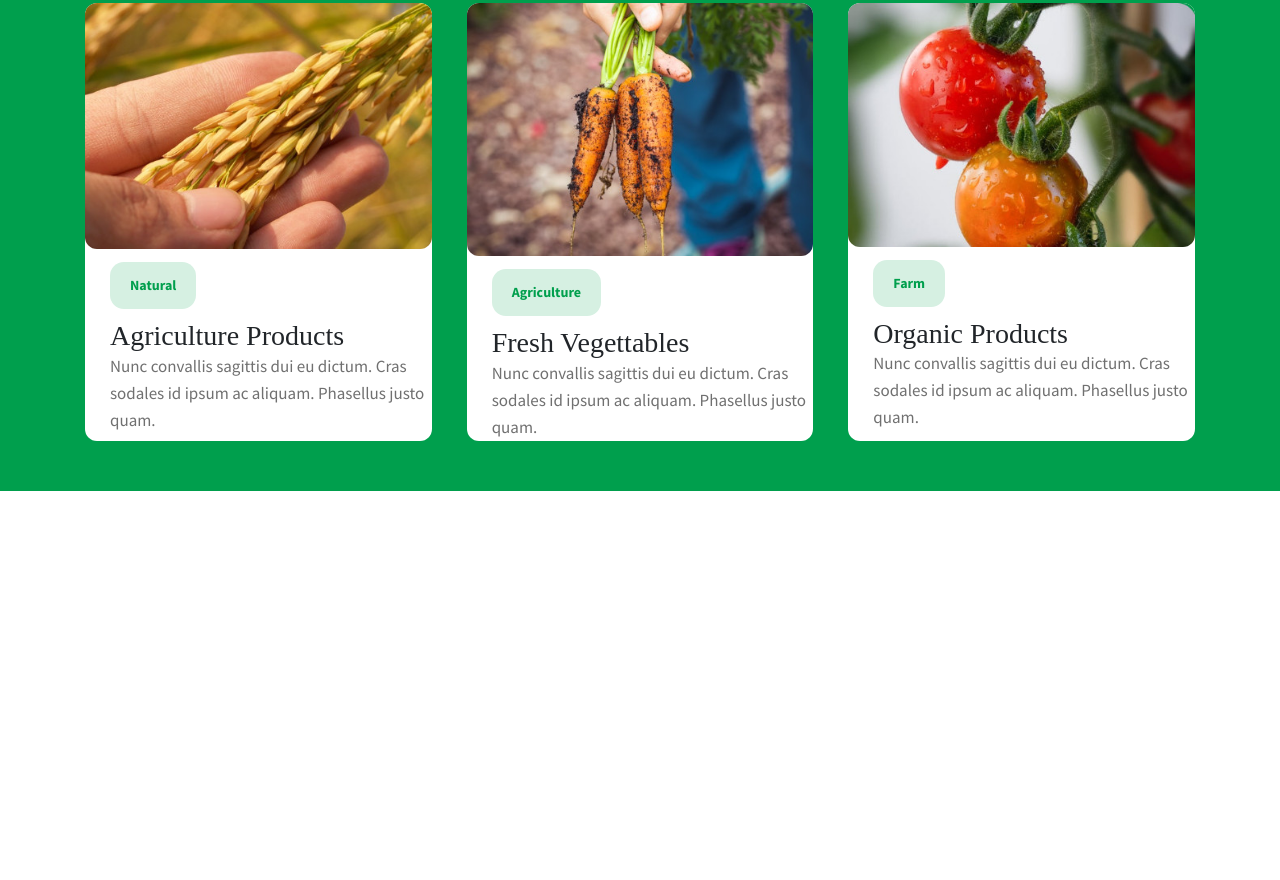
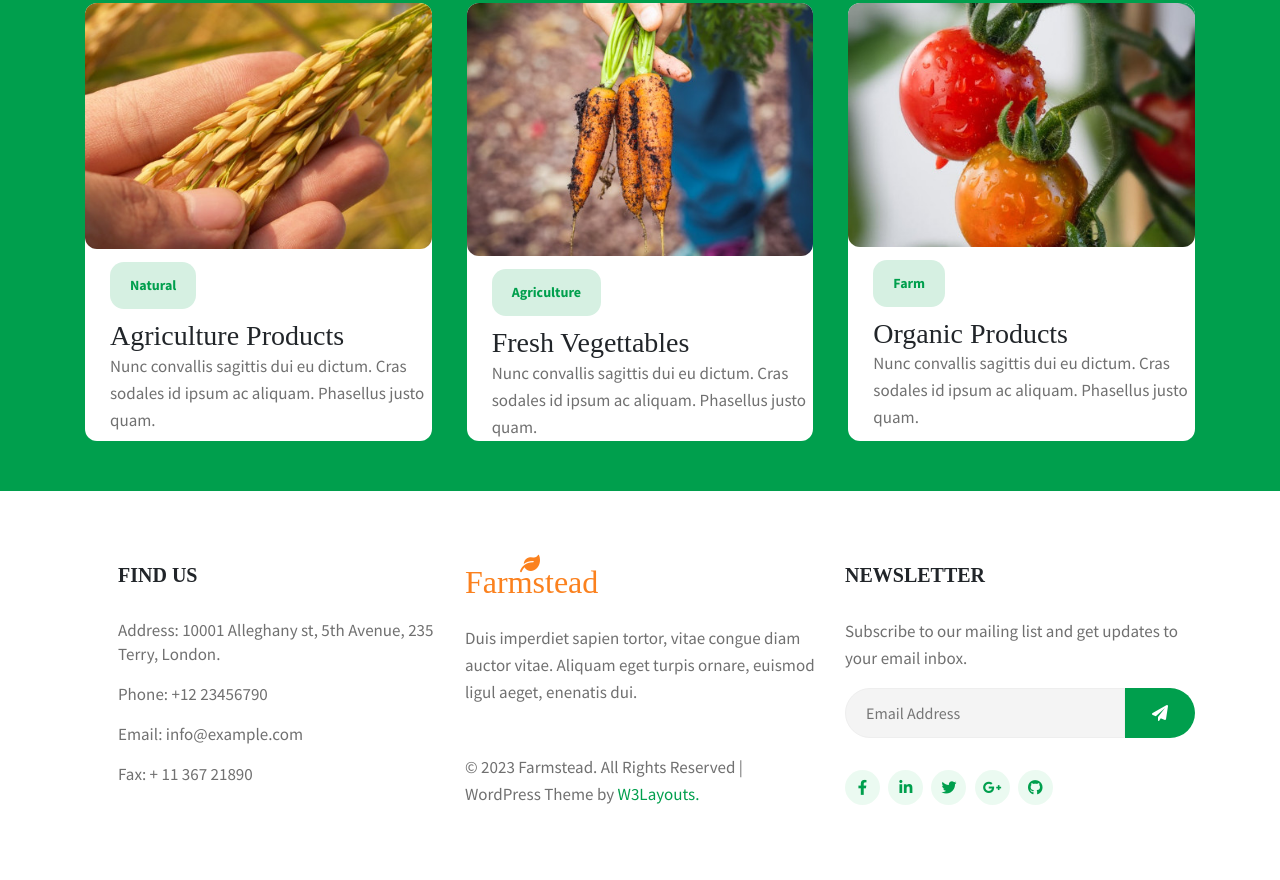
Before and after one commit to hieuhuynh201416/Farmstead, a plain HTML site: page Farmstead/index.html in a window 1280 px wide. Shown: the part 1739-2619 px from the top of the page. Before the commit the page ends 2230 px from the top, so only its background shows below. Drawn offline with nearby package versions, Linux system fonts and the light colour scheme; some packages are replaced by stand-ins of ours; a script that the page names is missing; files whose address does not match are found by name; a web font is replaced by a local one.

Commit message:
Phần footer

```diff
--- a/Farmstead/index.css
+++ b/Farmstead/index.css
@@ -6,10 +6,6 @@
 }
 @media (min-width: 1280px) .container {
   max-width: 1200px;
-}
-.container {
-  margin: 0 auto;
-  width: 95%;
 }
 
 /* WORK */
@@ -186,3 +182,108 @@ h5.small-title {
   padding-top: 70px;
   margin-left: 25px;
 }
+
+/* FOOTER */
+.footer-end a.logo {
+  font-size: 32px;
+  color: #fb811e;
+  position: relative;
+  font-family: 'Volkhov', serif;
+  transition: all 0.3s;
+}
+
+.footer-end a.logo:hover {
+  color: black;
+}
+
+.footer-end a.logo i {
+  position: absolute;
+  top: -10px;
+  left: 55px;
+  font-size: 20px;
+
+}
+
+.footer-end p.copy-text a:hover {
+  color: #fb811e;
+}
+
+.footer-end p.copy-text a {
+  color: #009f4d;
+  transition: all 0.3s;
+}
+
+.footer-end .footer-end-main h3 {
+  font-size: 20px;
+  line-height: 25px;
+  margin-bottom: 30px;
+  font-weight: 600;
+  text-transform: uppercase;
+
+}
+
+.footer-end .column-2 p {
+  line-height: 24px;
+}
+
+.footer-p a {
+  color: #707070;
+  text-decoration: none;
+  background-color: transparent;
+
+}
+
+.footer-end .subscribe input {
+  background: #f4f4f4;
+  border: none;
+  padding: 12px 20px;
+  font-size: 16px;
+  outline: none;
+  width: 80%;
+  color: #707070;
+  border: 1px solid #eee;
+  border-radius: 30px 0px 0px 30px;
+}
+
+.footer-end .subscribe button {
+  background: #009f4d;
+  border: none;
+  outline: none;
+  font-size: 16px;
+  padding: 12px 12px;
+  cursor: pointer;
+  width: 20%;
+  color: #fff;
+  border-radius: 0px 30px 30px 0px;
+  transition: all 0.3s;
+}
+
+.footer-end .subscribe button:hover {
+  opacity: .8;
+}
+.footer-end ul.social li{
+  display: inline-block;
+  margin-right: 5px;
+}
+
+.footer-end ul.social a {
+  color: #009f4d;
+  width: 35px;
+  height: 35px;
+  background: rgb(10 191 83 / 8%);
+  display: inline-block;
+  border-radius: 50%;
+  text-align: center;
+  transition: all 0.3s;
+}
+
+.footer-end ul.social a:hover {
+  color: #fb811e;
+  background: rgb(255 201 69 / 19%);
+  box-shadow: 0px 4px 7px 0px rgb(10 10 10 / 24%);
+}
+
+.footer-end ul.social i {
+  font-size: 15px;
+  line-height: 35px;
+}
--- a/Farmstead/index.html
+++ b/Farmstead/index.html
@@ -20,10 +20,6 @@
     <link
       href="https://fonts.googleapis.com/css2?family=Source+Sans+Pro:wght@200;300;400;600;700;900&family=Volkhov:wght@400;700&display=swap"
       rel="stylesheet"
-      <!--
-      Bootstrap
-      CSS
-      --
     />
     <link
       rel="stylesheet"
@@ -33,6 +29,7 @@
     />
 
     <!-- Font Awesome -->
+
     <link
       rel="stylesheet"
       href="https://cdnjs.cloudflare.com/ajax/libs/font-awesome/6.0.0/css/all.min.css"
@@ -161,19 +158,6 @@
       </div>
     </section>
 
-    <!-- Optional JavaScript -->
-    <!-- jQuery first, then Popper.js, then Bootstrap JS -->
-    <script
-      src="https://cdnjs.cloudflare.com/ajax/libs/jquery/3.6.0/jquery.min.js"
-      integrity="sha512-894YE6QWD5I59HgZOGReFYm4dnWc1Qt5NtvYSaNcOP+u1T9qYdvdihz0PPSiiqn/+/3e7Jo4EaG7TubfWGUrMQ=="
-      crossorigin="anonymous"
-      referrerpolicy="no-referrer"
-    ></script>
-    <script
-      src="https://cdnjs.cloudflare.com/ajax/libs/popper.js/1.14.7/umd/popper.min.js"
-      integrity="sha384-UO2eT0CpHqdSJQ6hJty5KVphtPhzWj9WO1clHTMGa3JDZwrnQq4sF86dIHNDz0W1"
-      crossorigin="anonymous"
-    ></script>
     <section class="w3l-features py-5" id="work">
       <div class="container py-md-5 py-4 HomePageFeatures">
         <div class="row main-cont-wthree-2 align-items-center">
@@ -307,8 +291,115 @@
       </div>
     </div>
     <footer>
-      <!-- place footer here -->
+      <section class="footer-end">
+        <div class="footer-end-main py-5">
+          <div class="container py-4">
+            <div class="row footer-p">
+              <div class="col-lg-4 order-3 order-lg-1 mt-lg-0 mt-5">
+                <h4 class="FooterLogo">
+                  <a class="logo" href="https://wp.w3layouts.com/farmstead/"
+                    >Farmstead<i class="fa fa-leaf"></i
+                  ></a>
+                </h4>
+                <p class="mt-4">
+                  Duis imperdiet sapien tortor, vitae congue diam auctor vitae.
+                  Aliquam eget turpis ornare, euismod ligul aeget, enenatis dui.
+                </p>
+
+                <!-- copyright -->
+                <p class="copy-text mt-5 CopyRights">
+                  © 2023 Farmstead. All Rights Reserved | WordPress Theme by
+                  <a href="https://w3layouts.com/">W3Layouts. </a>
+                </p>
+                <!-- //copyright -->
+              </div>
+
+              <div class="col-lg-4 pl-lg-5 FooterContact">
+                <h3>Find Us</h3>
+                <div class="column-2">
+                  <p>
+                    Address: 10001 Alleghany st, 5th Avenue, 235 Terry, London.
+                  </p>
+
+                  <p class="mt-3">
+                    Phone: <a href="tel:+12 23456790">+12 23456790</a>
+                  </p>
+
+                  <p class="mt-3">
+                    Email:
+                    <a href="mailto:info@example.com">info@example.com</a>
+                  </p>
+
+                  <p class="mt-3">
+                    Fax: <a href="tel:+11 367 21890">+ 11 367 21890</a>
+                  </p>
+                </div>
+              </div>
+
+              <div
+                class="col-lg-4 col-md-7 order-lg-3 order-1 column mt-lg-0 mt-5"
+              >
+                <h3>Newsletter</h3>
+                <div class="end-column FooterSubscribe">
+                  <p>
+                    Subscribe to our mailing list and get updates to your email
+                    inbox.
+                  </p>
+                  <form action="" class="subscribe d-flex mt-3" method="post">
+                    <input
+                      type="email"
+                      name="Email"
+                      placeholder="Email Address"
+                      required=""
+                      href="#"
+                    />
+
+                    <button>
+                      <span class="fa fa-paper-plane" href="#"></span>
+                    </button>
+                  </form>
+                </div>
+
+                <ul class="social mt-4 pt-2">
+                  <li>
+                    <a href="#"><i class="fab fa-facebook-f"></i></a>
+                  </li>
+
+                  <li>
+                    <a href="#"><i class="fab fa-linkedin-in"></i></a>
+                  </li>
+
+                  <li>
+                    <a href="#"><i class="fab fa-twitter"></i></a>
+                  </li>
+
+                  <li>
+                    <a href="#"><i class="fab fa-google-plus-g"></i></a>
+                  </li>
+
+                  <li>
+                    <a href="#"><i class="fab fa-github"></i></a>
+                  </li>
+                </ul>
+              </div>
+            </div>
+          </div>
+        </div>
+      </section>
     </footer>
+    <!-- Optional JavaScript -->
+    <!-- jQuery first, then Popper.js, then Bootstrap JS -->
+    <script
+      src="https://cdnjs.cloudflare.com/ajax/libs/jquery/3.6.0/jquery.min.js"
+      integrity="sha512-894YE6QWD5I59HgZOGReFYm4dnWc1Qt5NtvYSaNcOP+u1T9qYdvdihz0PPSiiqn/+/3e7Jo4EaG7TubfWGUrMQ=="
+      crossorigin="anonymous"
+      referrerpolicy="no-referrer"
+    ></script>
+    <script
+      src="https://cdnjs.cloudflare.com/ajax/libs/popper.js/1.14.7/umd/popper.min.js"
+      integrity="sha384-UO2eT0CpHqdSJQ6hJty5KVphtPhzWj9WO1clHTMGa3JDZwrnQq4sF86dIHNDz0W1"
+      crossorigin="anonymous"
+    ></script>
     <!-- Bootstrap JavaScript Libraries -->
     <script
       src="https://stackpath.bootstrapcdn.com/bootstrap/4.3.1/js/bootstrap.min.js"
```
